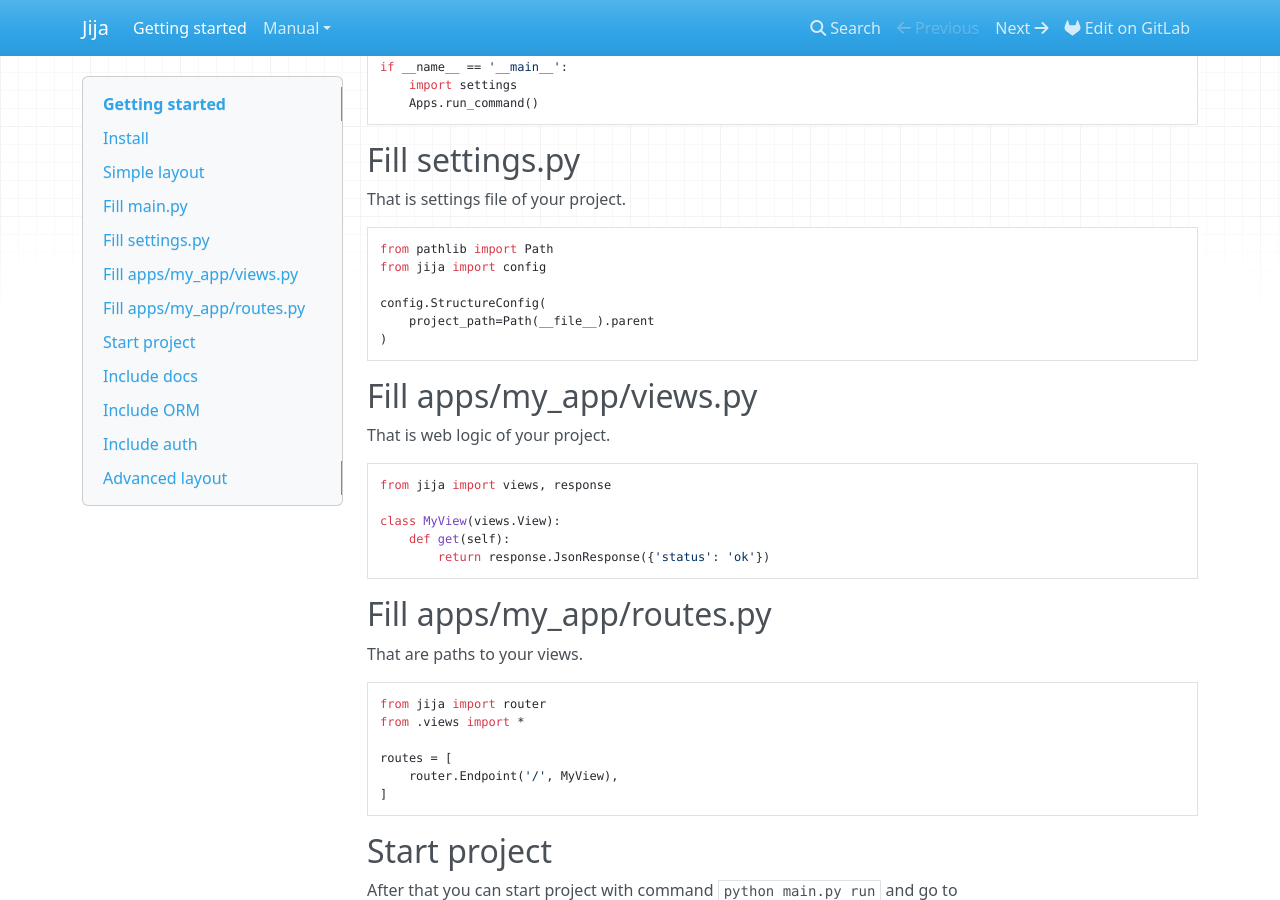
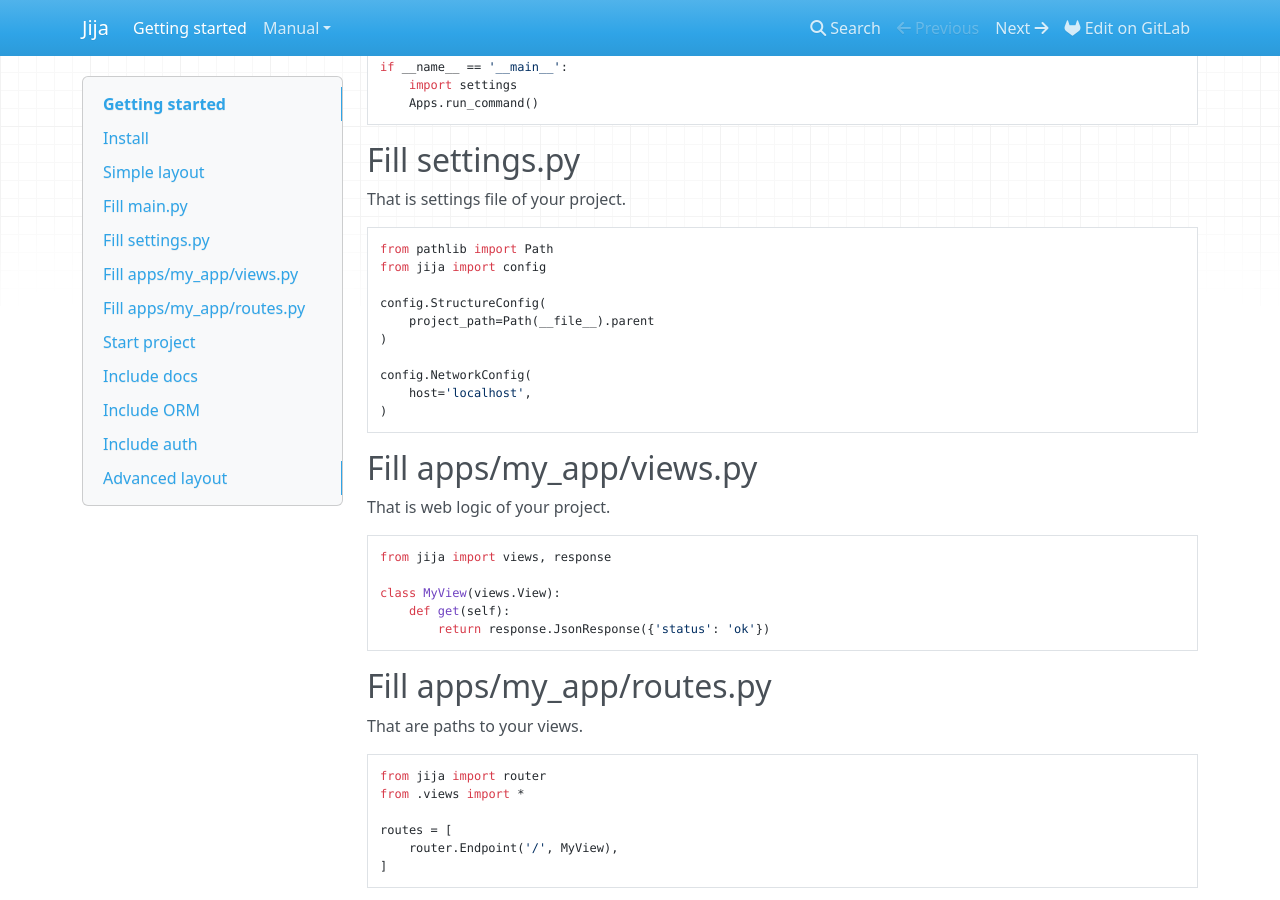
Before and after one commit to by-dezz/jija, an MkDocs documentation site: the page built from docs/getting_started.md, in a window 1280 px wide and 900 px high, scrolled down 587 px. Built offline with MkDocs 1.6.1, drawn with Linux system fonts in a browser that asks for light colours; nearby versions of some CDN libraries.

Commit message:
added docs

````diff
--- a/docs/getting_started.md
+++ b/docs/getting_started.md
@@ -34,6 +34,10 @@ from jija import config
 
 config.StructureConfig(
     project_path=Path(__file__).parent
+)
+
+config.NetworkConfig(
+    host='localhost',
 )
 ```
 
````
